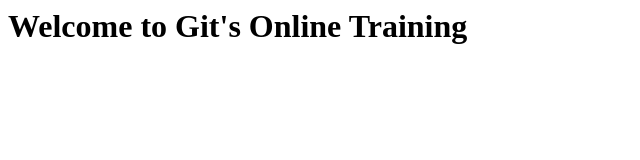
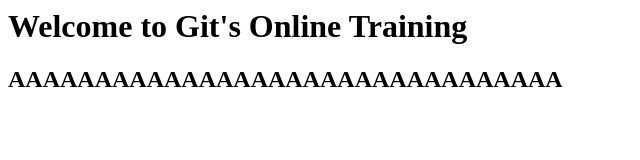
Before and after one commit to swaroopjois/test2, a plain HTML site: page index.html in a window 1280 px wide. Shown: the whole page, without its empty margins (0-640 px from the left). Drawn offline with Linux system fonts and the light colour scheme.

Commit message:
second commit of index.html

```diff
--- a/index.html
+++ b/index.html
@@ -1 +1,2 @@
 <h1>Welcome to Git's Online Training</h1>
+<h2>AAAAAAAAAAAAAAAAAAAAAAAAAAAAAAAA<h2>
```
